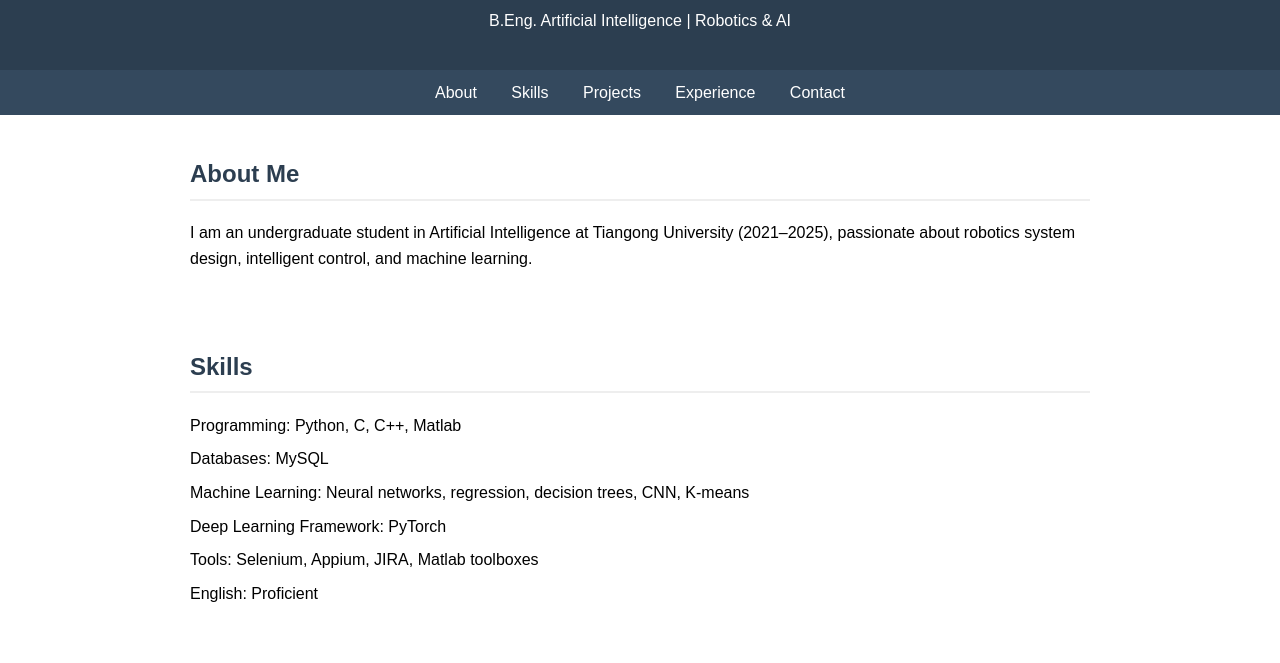
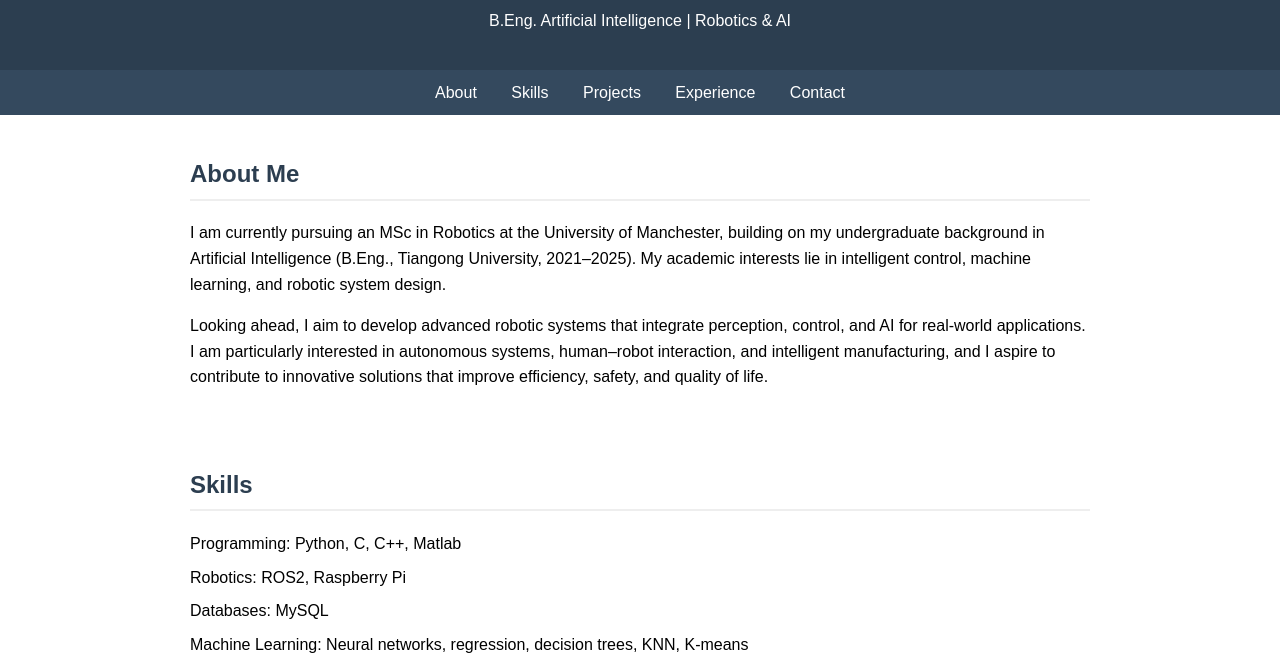
Before and after one commit to ll19828366916-ui/portfolio-lunli, a plain HTML site: page index.html in a window 1280 px wide. Shown: the part 106-769 px from the top of the page. Drawn offline with Linux system fonts and the light colour scheme.

Commit message:
Update index.html

```diff
--- a/index.html
+++ b/index.html
@@ -34,20 +34,26 @@
 
 <section id="about">
   <h2>About Me</h2>
-  <p>I am an undergraduate student in Artificial Intelligence at Tiangong University (2021–2025), passionate about robotics system design, intelligent control, and machine learning.</p>
+  <p>I am currently pursuing an MSc in Robotics at the University of Manchester, building on my undergraduate background in Artificial Intelligence (B.Eng., Tiangong University, 2021–2025).
+     My academic interests lie in intelligent control, machine learning, and robotic system design.</p>
+  <p>Looking ahead, I aim to develop advanced robotic systems that integrate perception, control, and AI for real-world applications.
+     I am particularly interested in autonomous systems, human–robot interaction, and intelligent manufacturing, and I aspire to contribute to innovative solutions that improve efficiency, safety, and quality of life.</p>
 </section>
+
 
 <section id="skills">
   <h2>Skills</h2>
   <ul>
     <li>Programming: Python, C, C++, Matlab</li>
+    <li>Robotics: ROS2, Raspberry Pi</li>
     <li>Databases: MySQL</li>
-    <li>Machine Learning: Neural networks, regression, decision trees, CNN, K-means</li>
+    <li>Machine Learning: Neural networks, regression, decision trees, KNN, K-means</li>
     <li>Deep Learning Framework: PyTorch</li>
     <li>Tools: Selenium, Appium, JIRA, Matlab toolboxes</li>
-    <li>English: Proficient</li>
+    <li>Languages: English Chinese</li>
   </ul>
 </section>
+
 
 <section id="projects">
   <h2>Projects</h2>
@@ -92,7 +98,7 @@
 
 <section id="contact">
   <h2>Contact</h2>
-  <p>Email: <a href="mailto:lilun0629@163.com">lilun0629@163.com</a></p>
+  <p>Email: <a href="mailto:19828366916@163.com">19828366916@163.com</a></p>
   <p>
   <a href="https://github.com/ll19828366916" target="_blank">GitHub</a> |
 
```
